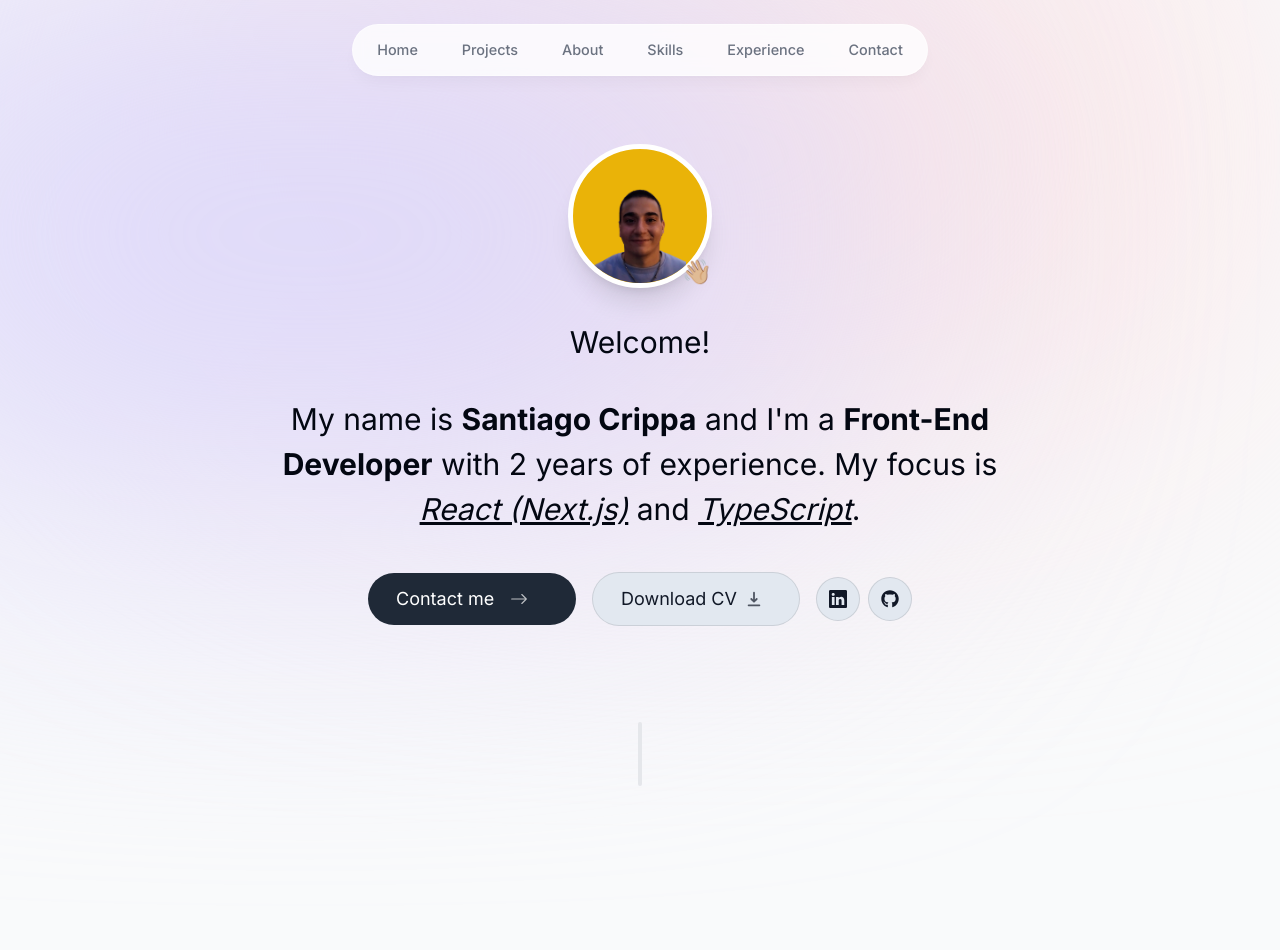
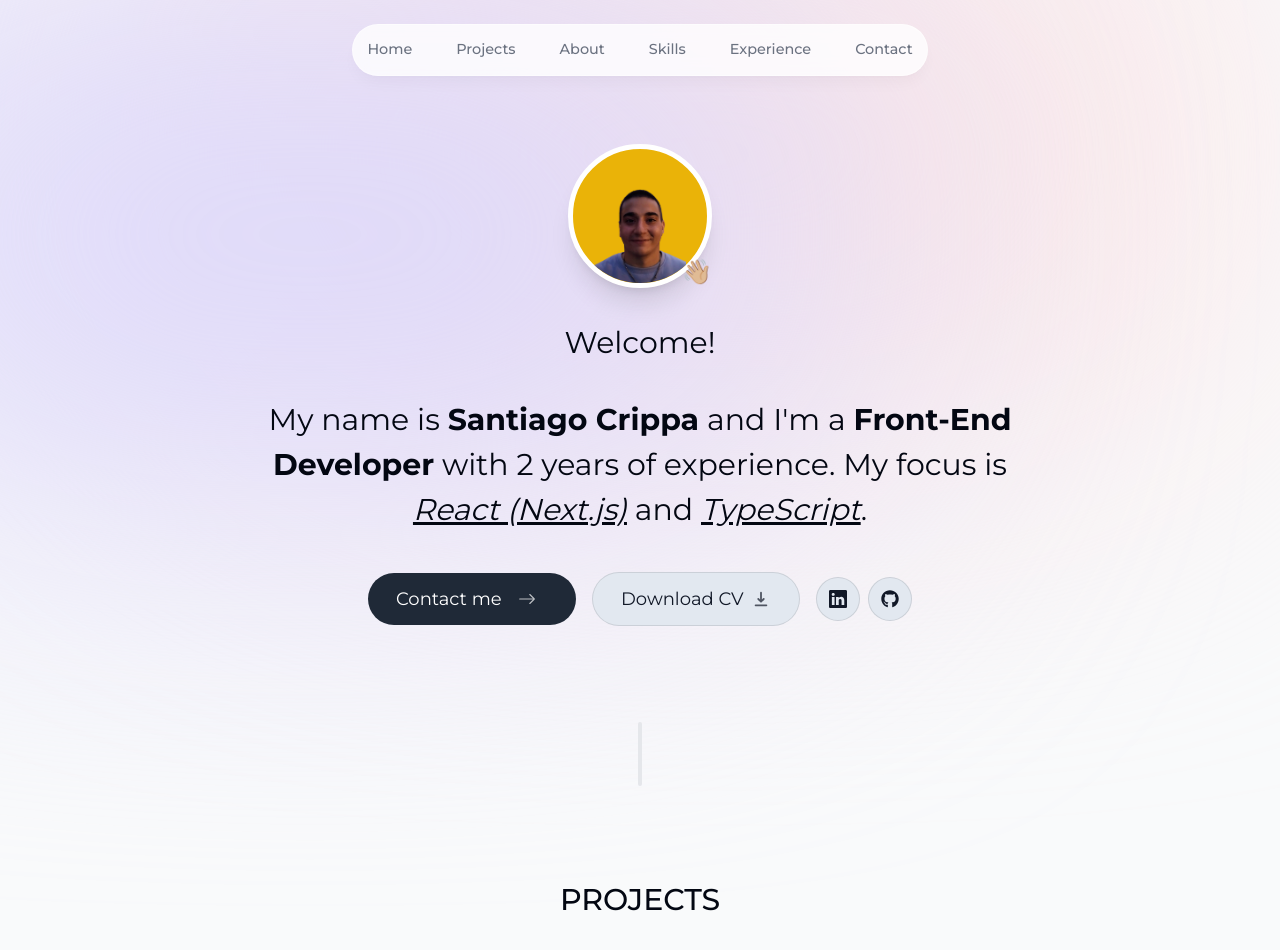
Before and after one commit to sjcrippa/portfolio_3.0, a Next.js app: page / in a window 1280 px wide. Shown: the top 950 px of the page. Built offline with nearby package versions, Linux system fonts and the light colour scheme.

Commit message:
adding heading section

```diff
--- a/src/app/layout.tsx
+++ b/src/app/layout.tsx
@@ -1,9 +1,9 @@
-import { Inter } from 'next/font/google'
+import { Montserrat } from 'next/font/google'
 
 import Header from '@/components/Header'
 import './globals.css'
 
-const inter = Inter({ subsets: ['latin'] })
+const montserrat = Montserrat({ subsets: ['latin'] })
 
 export const metadata = {
   title: 'SJ.Crippa | Personal Portfolio',
@@ -17,7 +17,7 @@ export default function RootLayout({
 }) {
   return (
     <html lang="en">
-      <body className={`${inter.className} bg-gray-50 text-gray-950 relative h-[200vh] pt-28 sm:pt-36`}>
+      <body className={`${montserrat.className} bg-gray-50 text-gray-950 relative h-[200vh] pt-28 sm:pt-36`}>
         <div className='bg-[#fbe2e3] absolute -z-10 top-[-6rem] right-[2rem] h-[31.25rem] w-[31.25rem] rounded-full blur-[10rem] sm:w-[68.75rem]'></div>
         <div className='bg-[#dbd7fb] absolute -z-10 top-[-1rem] right-[11rem] h-[31.25rem] w-[50rem] rounded-full blur-[10rem] sm:w-[68.75rem] md:left-[-33rem] lg:left-[-28rem] xl:left-[-15rem] 2xl:left-[-5rem]'></div>
 
--- a/src/app/page.tsx
+++ b/src/app/page.tsx
@@ -2,12 +2,16 @@ import React from 'react'
 
 import Hero from '@/components/Hero'
 import SectionDivider from '@/components/dividers/SectionDivider'
+import SectionHeading from '@/components/ui/SectionHeading'
 
 export default function Home() {
   return (
     <main className='flex flex-col items-center px-4'>
       <Hero />
       <SectionDivider />
+      <SectionHeading>
+        PROJECTS
+      </SectionHeading>
     </main>
   )
 }
--- a/src/components/Hero.tsx
+++ b/src/components/Hero.tsx
@@ -7,7 +7,7 @@ import profile from "/public/profile.png"
 import ContactMeBtn from "./buttons/ContactMeBtn";
 import DownloadCvBtn from "./buttons/DownloadCvBtn";
 import { BsLinkedin } from "react-icons/bs";
-import { FaGithub, FaGithubSquare } from "react-icons/fa";
+import { FaGithub } from "react-icons/fa";
 
 export default function Hero() {
   return (
--- /dev/null
+++ b/src/components/ui/SectionHeading.tsx
@@ -0,0 +1,10 @@
+import React from 'react'
+
+type SectionHeadingProps = {
+  children: React.ReactNode;
+}
+export default function SectionHeading({ children }: SectionHeadingProps) {
+  return (
+    <h2 className='text-3xl font-medium capitalize mb-8'>{children}</h2>
+  )
+}
```
